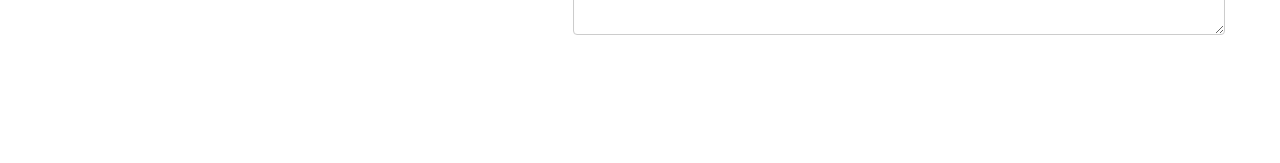
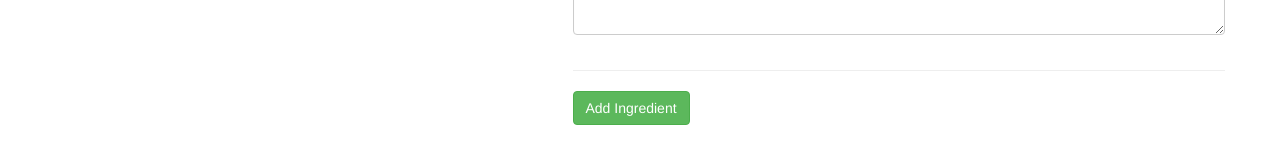
Before and after one commit to rakeshvora2007/recipe-book-using-angular, an Angular app: page /recipes/new in a window 1280 px wide. Shown: the part 379-542 px from the top of the page. Built offline with nearby package versions, Linux system fonts and the light colour scheme.

Commit message:
add new ingredients

```diff
--- a/src/app/recipes/recipe-edit/recipe-edit.component.html
+++ b/src/app/recipes/recipe-edit/recipe-edit.component.html
@@ -64,6 +64,12 @@
           </button>
         </div>
         </div>
+        <hr>
+        <div class="row">
+          <div class="col-xs-12">
+            <button type="button" class="btn btn-success" (click)="onAddIngredient()">Add Ingredient</button>
+          </div>
+        </div>
       </div>
         </div>
     </form>
--- a/src/app/recipes/recipe-edit/recipe-edit.component.ts
+++ b/src/app/recipes/recipe-edit/recipe-edit.component.ts
@@ -59,4 +59,13 @@
       ingredients: recipeIngredients
     });
   }
+
+  onAddIngredient() {
+    (this.recipeForm.get('ingredients') as FormArray).push(
+      new FormGroup({
+        'name': new FormControl(),
+        'amount': new FormControl()
+      })
+    )
+  }
 }
```
